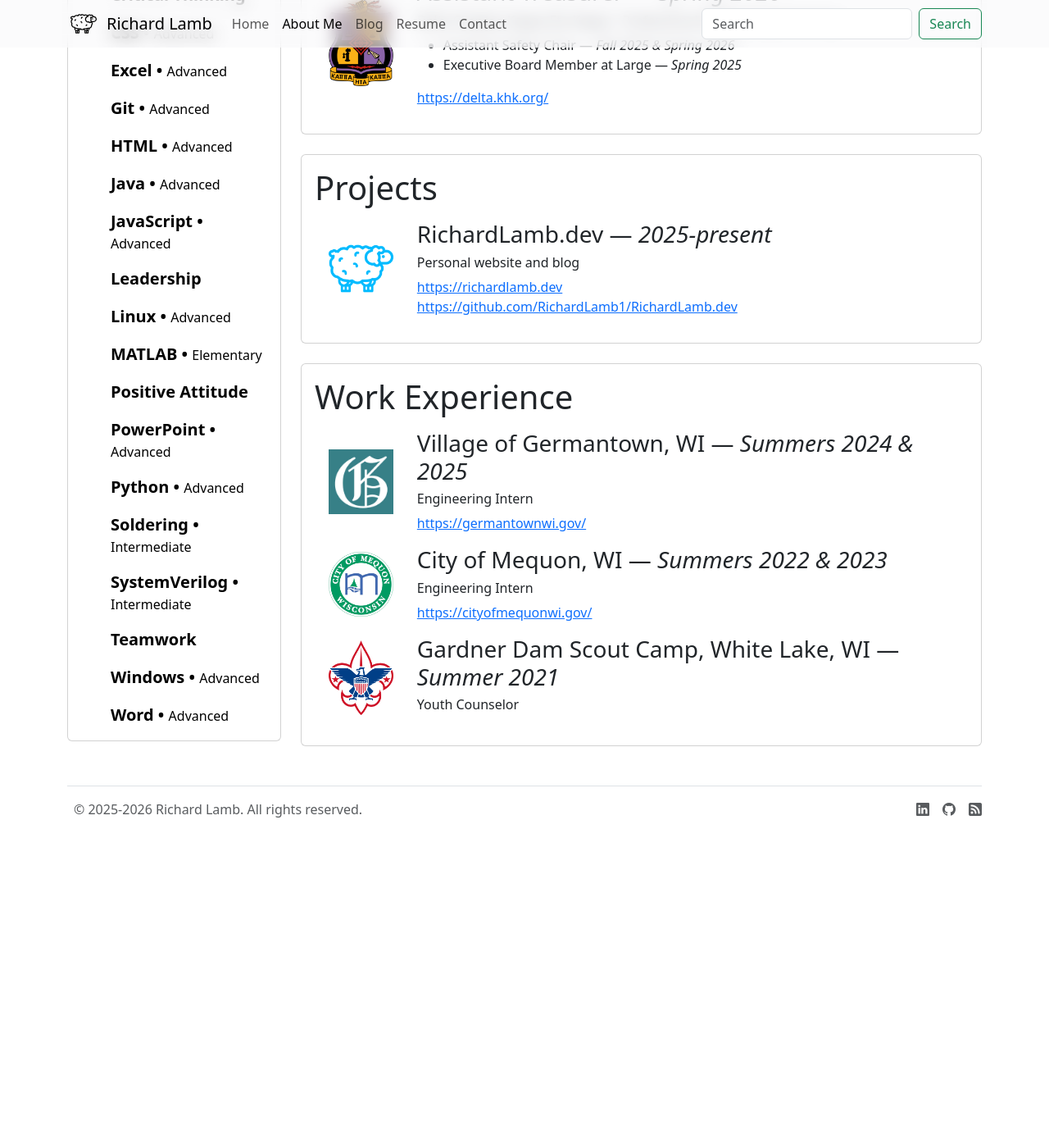
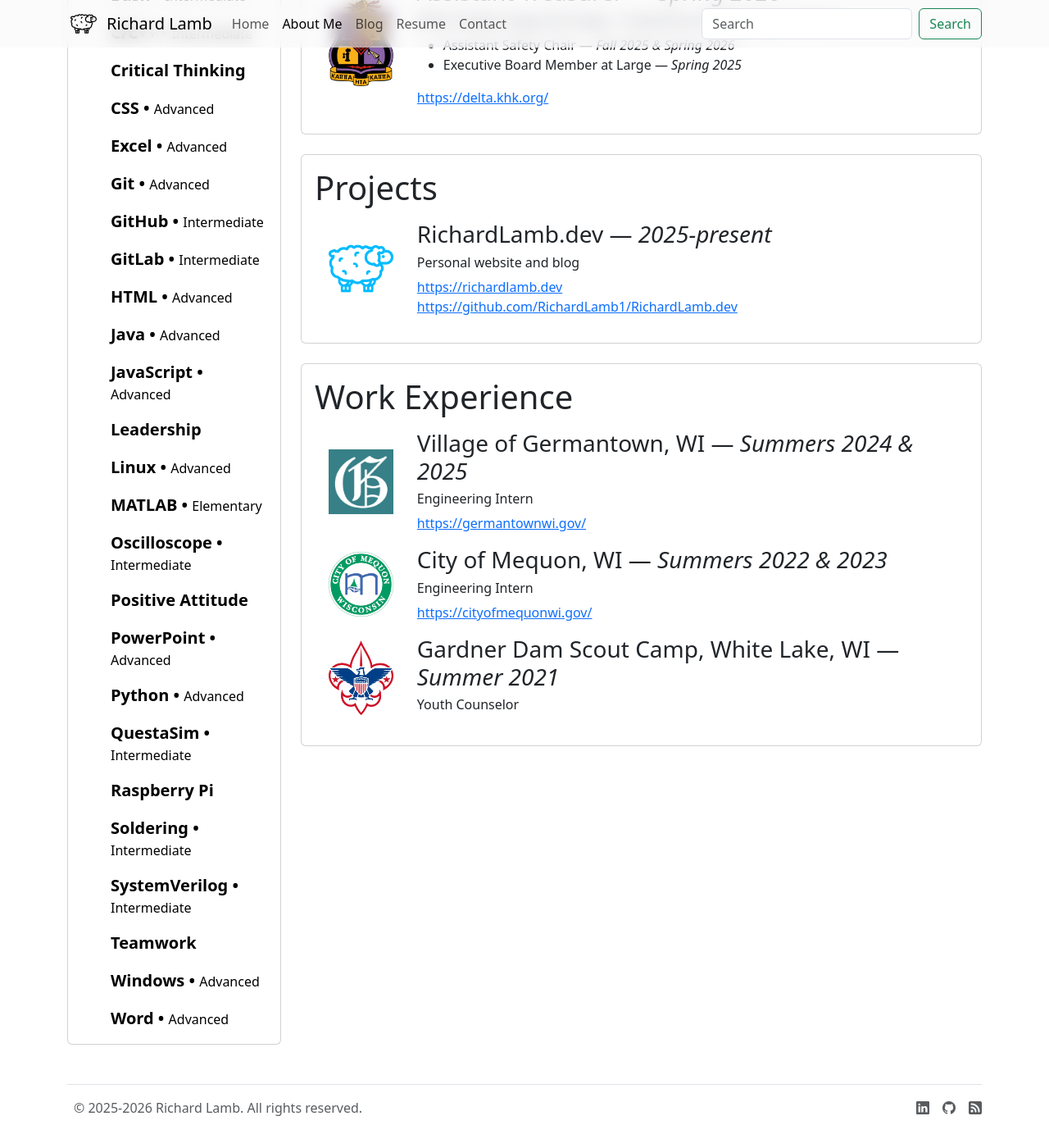
Before and after one commit to RichardLamb1/RichardLamb.dev, a Jekyll site: the page built from about.html, in a window 1280 px wide and 1400 px high, scrolled down 1001 px. Shown: the whole window at 82% size. Built offline with Jekyll 4.4.1, drawn with Linux system fonts in a browser that asks for light colours; before the commit the page ends 2040 px from its top, so only the background shows below that.

Commit message:
Add more skills to about

```diff
--- a/about.html
+++ b/about.html
@@ -96,6 +96,8 @@ _location: "Madison, WI, United States"
                                 {% include about-skill.html type="solid" icon="cube" name="3D Printing" level="Advanced" %}
                                 {% include about-skill.html type="regular" icon="comment" name="Adaptability" level="" %}
                                 {% include about-skill.html type="solid" icon="globe" name="ArcGIS" level="Intermediate" %}
+                                {% include about-skill.html type="solid" icon="infinity" name="Arduino" level="" %}
+                                {% include about-skill.html type="solid" icon="square-binary" name="Assembly" level="" %}
                                 {% include about-skill.html type="solid" icon="cubes" name="AutoCAD" level="Elementary" %}
                                 {% include about-skill.html type="solid" icon="dollar-sign" name="Bash" level="Intermediate" %}
                                 {% include about-skill.html type="solid" icon="c" name="C/C++" level="Intermediate" %}
@@ -103,15 +105,20 @@ _location: "Madison, WI, United States"
                                 {% include about-skill.html type="brands" icon="css3-alt" name="CSS" level="Advanced" %}
                                 {% include about-skill.html type="solid" icon="file-excel" name="Excel" level="Advanced" %}
                                 {% include about-skill.html type="brands" icon="git-alt" name="Git" level="Advanced" %}
+                                {% include about-skill.html type="brands" icon="github" name="GitHub" level="Intermediate" %}
+                                {% include about-skill.html type="brands" icon="gitlab" name="GitLab" level="Intermediate" %}
                                 {% include about-skill.html type="brands" icon="html5" name="HTML" level="Advanced" %}
                                 {% include about-skill.html type="brands" icon="java" name="Java" level="Advanced" %}
                                 {% include about-skill.html type="brands" icon="js" name="JavaScript" level="Advanced" %}
                                 {% include about-skill.html type="regular" icon="user" name="Leadership" level="" %}
                                 {% include about-skill.html type="brands" icon="linux" name="Linux" level="Advanced" %}
                                 {% include about-skill.html type="solid" icon="calculator" name="MATLAB" level="Elementary" %}
+                                {% include about-skill.html type="solid" icon="chart-line" name="Oscilloscope" level="Intermediate" %}
                                 {% include about-skill.html type="regular" icon="face-smile" name="Positive Attitude" level="" %}
                                 {% include about-skill.html type="solid" icon="file-powerpoint" name="PowerPoint" level="Advanced" %}
                                 {% include about-skill.html type="brands" icon="python" name="Python" level="Advanced" %}
+                                {% include about-skill.html type="solid" icon="q" name="QuestaSim" level="Intermediate" %}
+                                {% include about-skill.html type="brands" icon="raspberry-pi" name="Raspberry Pi" level="" %}
                                 {% include about-skill.html type="solid" icon="bolt" name="Soldering" level="Intermediate" %}
                                 {% include about-skill.html type="solid" icon="microchip" name="SystemVerilog" level="Intermediate" %}
                                 {% include about-skill.html type="solid" icon="people-group" name="Teamwork" level="" %}
```
